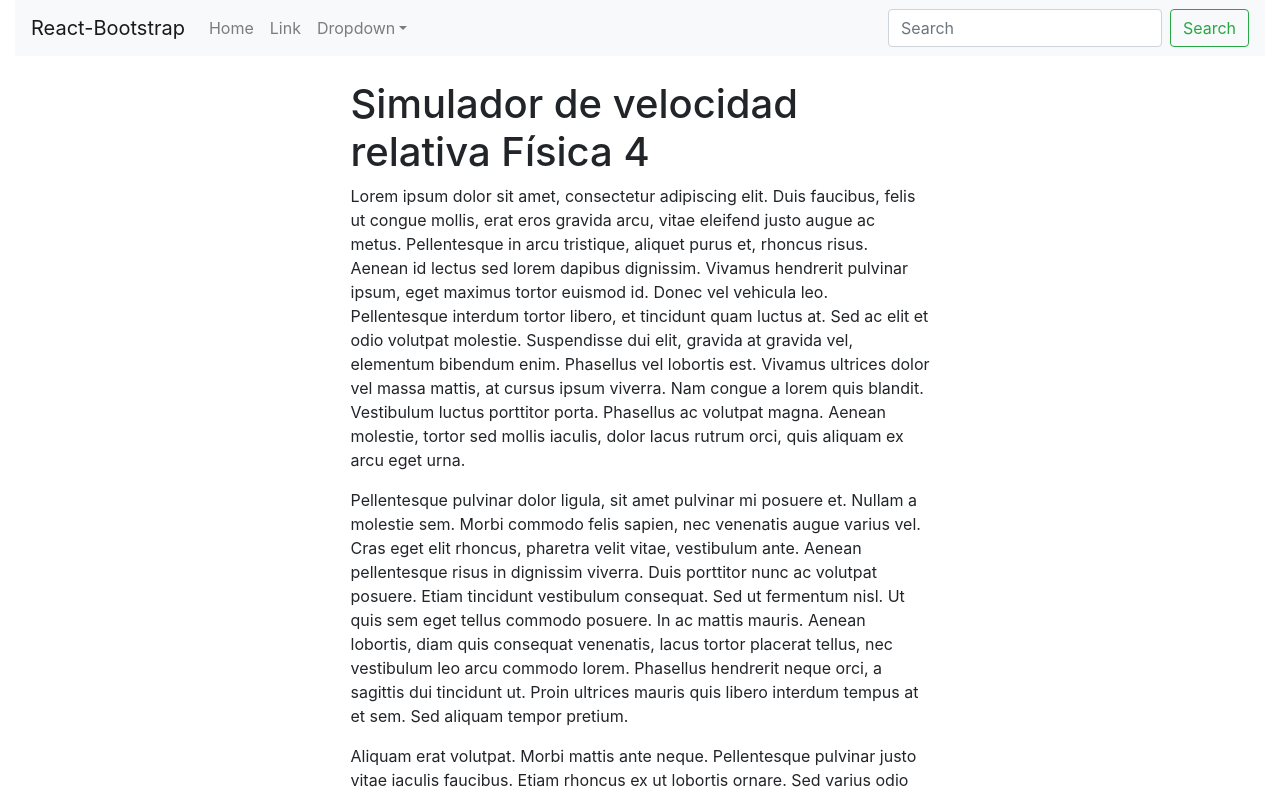
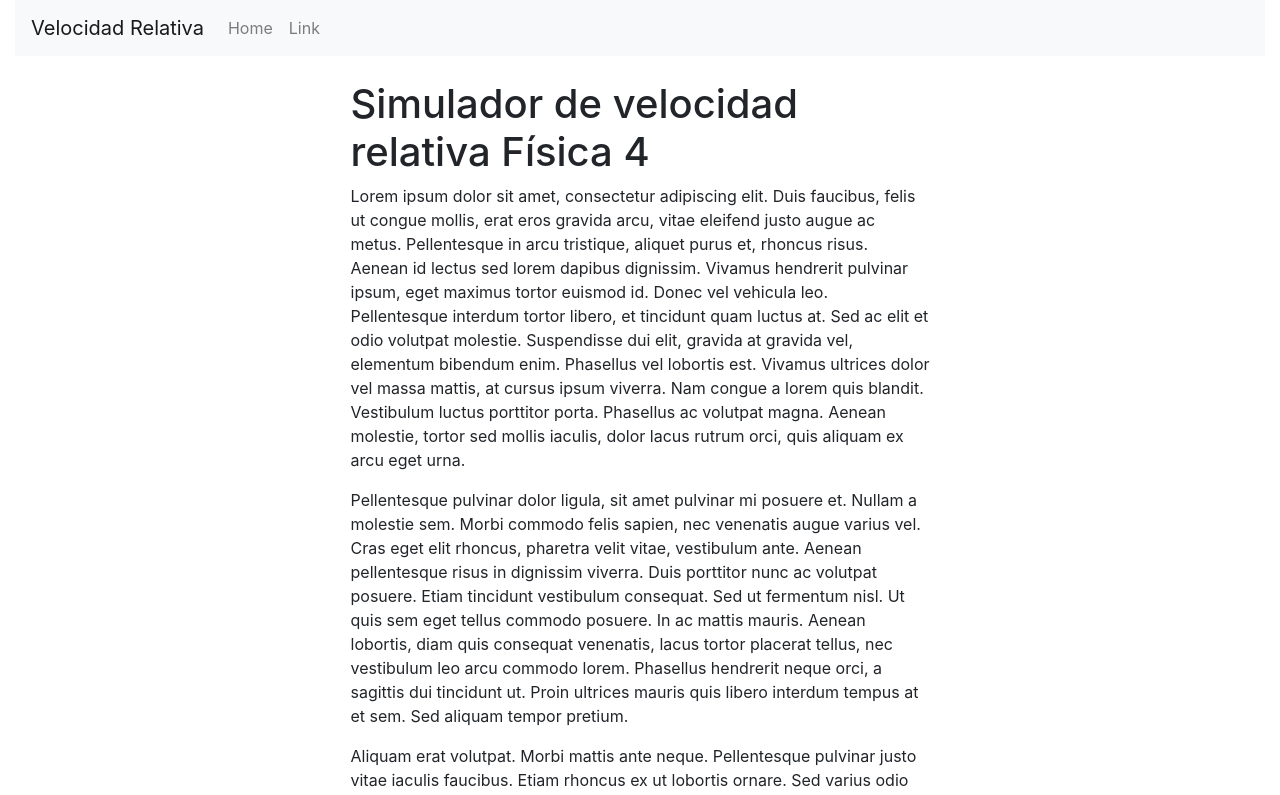
Before and after one commit to JonathanGzzBen/simulador-velocidad-relativa, a Next.js app in the folder src/: page / in a window 1280 px wide. Shown: the top 795 px of the page. Built offline with nearby package versions, Linux system fonts and the light colour scheme.

Commit message:
Modify navbar

```diff
--- a/src/components/layout.jsx
+++ b/src/components/layout.jsx
@@ -9,34 +9,26 @@ import {
   Row,
   Col,
 } from "react-bootstrap";
+import Link from "next/link";
 
 export default function Layout({ children }) {
   //   return <Container fluid>{children}</Container>;
   return (
     <Container fluid>
       <Navbar bg="light" expand="lg">
-        <Navbar.Brand href="#home">React-Bootstrap</Navbar.Brand>
+        <Link href="/" passHref>
+          <Navbar.Brand>Velocidad Relativa</Navbar.Brand>
+        </Link>
         <Navbar.Toggle aria-controls="basic-navbar-nav" />
         <Navbar.Collapse id="basic-navbar-nav">
           <Nav className="mr-auto">
-            <Nav.Link href="#home">Home</Nav.Link>
-            <Nav.Link href="#link">Link</Nav.Link>
-            <NavDropdown title="Dropdown" id="basic-nav-dropdown">
-              <NavDropdown.Item href="#action/3.1">Action</NavDropdown.Item>
-              <NavDropdown.Item href="#action/3.2">
-                Another action
-              </NavDropdown.Item>
-              <NavDropdown.Item href="#action/3.3">Something</NavDropdown.Item>
-              <NavDropdown.Divider />
-              <NavDropdown.Item href="#action/3.4">
-                Separated link
-              </NavDropdown.Item>
-            </NavDropdown>
+            <Link href="/" passHref>
+              <Nav.Link>Home</Nav.Link>
+            </Link>
+            <Link href="/" passHref>
+              <Nav.Link>Link</Nav.Link>
+            </Link>
           </Nav>
-          <Form inline>
-            <FormControl type="text" placeholder="Search" className="mr-sm-2" />
-            <Button variant="outline-success">Search</Button>
-          </Form>
         </Navbar.Collapse>
       </Navbar>
       <Container fluid className="pt-4">
```
